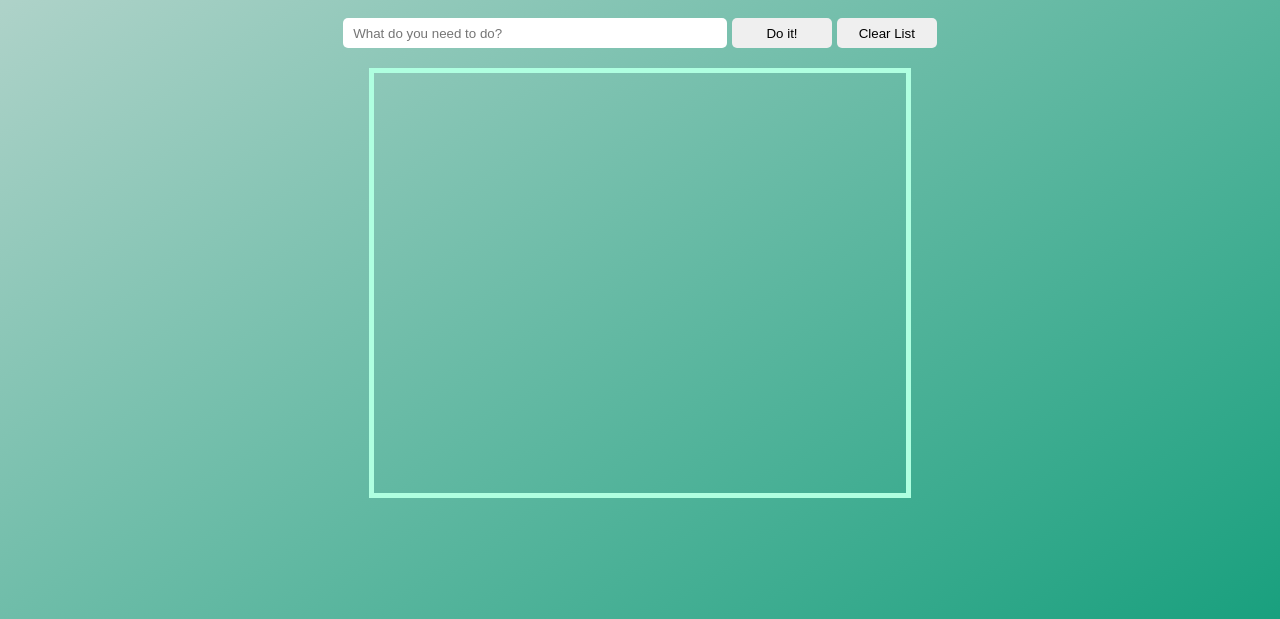
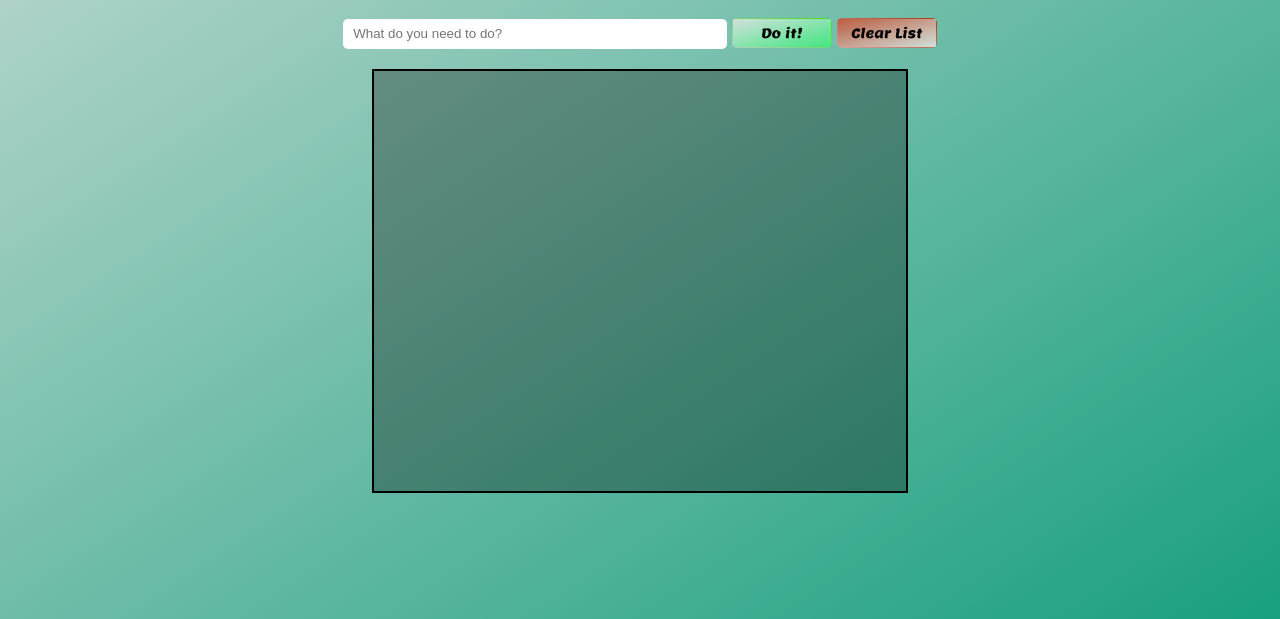
Before and after one commit to Kyde91/To-Do, a plain HTML site: page index.html in a window 1280 px wide. Shown: the part 221-840 px from the top of the page. Drawn offline with Linux system fonts and the light colour scheme.

Commit message:
altered the remove task button

```diff
--- a/script.js
+++ b/script.js
@@ -10,7 +10,7 @@ function createToDo() {
   var remove = document.createElement("button");
 
   remove.classList.add("remove");
-  remove.innerHTML = "Complete";
+  remove.innerHTML = "x";
   remove.addEventListener("click", (event) => {
     event.target.parentElement.remove();
   });
--- a/style.css
+++ b/style.css
@@ -56,10 +56,56 @@ body {
 }
 
 .btn {
+  position: relative;
+  background-image: linear-gradient(
+    to top left,
+    rgba(21, 228, 100, 0.801),
+    rgb(197, 218, 212, 0.7)
+  );
+  border: none;
+  color: #000000;
   width: 100px;
+  text-align: center;
+  -webkit-transition-duration: 0.4s; /* Safari */
+  transition-duration: 0.4s;
+  text-decoration: none;
+  overflow: hidden;
+  cursor: pointer;
   height: 30px;
+  border: solid black 1px;
   border-radius: 5px;
-  border-style: none;
+  font-family: "Lemon", serif;
+  border-image: linear-gradient(to top right, #b4cfc3, rgb(68, 216, 23)) 1 / 1px;
+}
+
+.btn:after {
+  content: "";
+  background: #d4dad4;
+  display: block;
+  position: absolute;
+  padding-top: 300%;
+  padding-left: 350%;
+  margin-left: -20px !important;
+  margin-top: -120%;
+  opacity: 0;
+  transition: all 0.8s;
+}
+
+.btn:active:after {
+  padding: 0;
+  margin: 0;
+  opacity: 1;
+  transition: 0s;
+}
+
+.clearList {
+  background-image: linear-gradient(
+    to bottom right,
+    rgba(175, 56, 20, 0.801),
+    rgb(197, 218, 212, 0.7)
+  );
+  border-image: linear-gradient(to top right, #d3a2a2, rgba(175, 56, 20)) 1 /
+    1px;
 }
 
 /* LIST STYLING */
@@ -70,13 +116,22 @@ body {
   margin: auto;
   height: 100%;
   width: 100%;
+  text-align: left;
+  font-size: 18px;
+  color: #d4dad4;
 }
 
 .list-container {
   width: 40%;
   height: 50%;
   padding: 10px;
-  border: 5px solid rgb(175, 255, 224);
+  border: solid black 2px;
   margin: auto;
   margin-top: 20px;
+  background-color: rgb(0, 0, 0, 0.3);
 }
+
+.remove {
+  margin-left: 20px;
+  font-size: 18px;
+}
```
